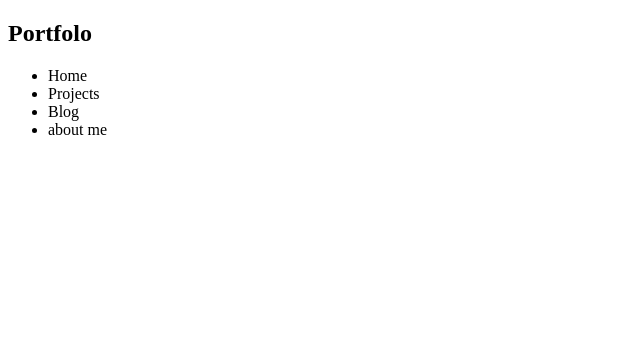
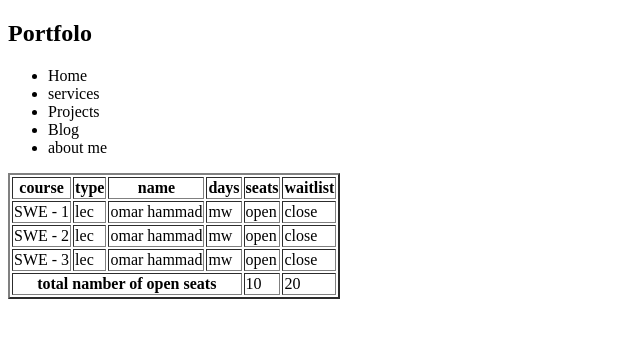
Before and after one commit to FRYM-S/swe-363-231, a plain HTML site: page index.html in a window 1280 px wide. Shown: the whole page, without its empty margins (0-640 px from the left). Drawn offline with Linux system fonts and the light colour scheme.

Commit message:
Update index.html

```diff
--- a/index.html
+++ b/index.html
@@ -9,9 +9,53 @@
     <h2>Portfolo</h2>
     <ul>
         <li>Home</li>
+        <li>services</li>
         <li>Projects</li>
         <li>Blog</li>
         <li>about me</li>
     </ul>
+    <table border="2">
+        <thead>
+            <th>course</th>
+            <th>type</th>
+            <th>name</th>
+            <th>days</th>
+            <th>seats</th>
+            <th>waitlist</th>
+        </thead>
+        <!-- 1st row -->
+        <tr>
+            <td>SWE - 1 </td>
+            <td>lec</td>
+            <td>omar hammad</td>
+            <td>mw</td>
+            <td>open</td>
+            <td>close</td>
+        </tr>
+        <!-- 2nd row -->
+        <tr>
+            <td>SWE - 2</td>
+            <td>lec</td>
+            <td>omar hammad</td>
+            <td>mw</td>
+            <td>open</td>
+            <td>close</td>
+        </tr>
+        <!-- 3ed row -->
+        <tr>
+            <td>SWE - 3</td>
+            <td>lec</td>
+            <td>omar hammad</td>
+            <td>mw</td>
+            <td>open</td>
+            <td>close</td>
+        </tr>
+        <tfoot>
+            <th colspan="4">total namber of open seats</th>
+            <td>10</td>
+            <td>20</td>
+
+        </tfoot>
+    </table>
 </body>
 </html>
```
